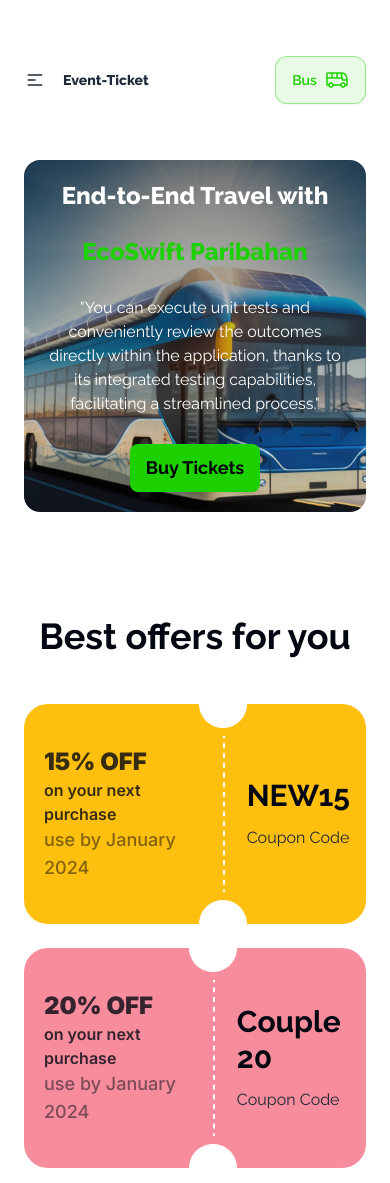
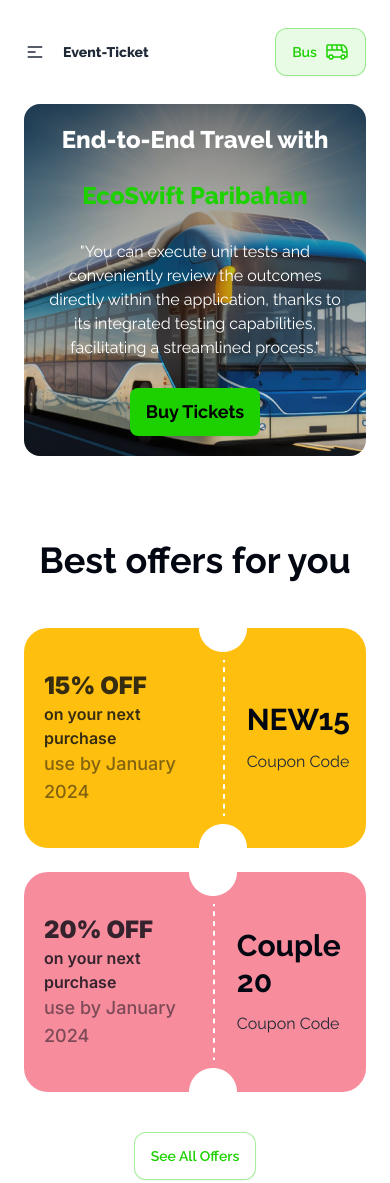
Before and after one commit to Nujat-Zaman-Chowdhury/Assignment-5, a plain HTML site: page index.html in a window 390 px wide. Shown: the top 1183 px of the page. Drawn offline with nearby package versions, Linux system fonts and the light colour scheme.

Commit message:
finished

```diff
--- a/index.html
+++ b/index.html
@@ -36,7 +36,7 @@
 <body class="font-raleway">
     <header class="">
         <!-- navbar start-->
-        <nav class="container px-6 mx-auto py-12">
+        <nav class="container px-6 mx-auto py-5 lg:py-12">
             <div class="navbar bg-base-100 p-0">
                 <div class="navbar-start">
                   <div class="dropdown">
@@ -111,7 +111,7 @@
     <main class="">
 
         <!-- best offer section -->
-        <section class="container px-6 mx-auto py-12 mt-14 lg:mt-32">
+        <section class="container px-6 mx-auto py-7 lg:py-12 mt-14 lg:mt-32">
             <h2 class="text-center text-[#030712] font-bold text-4xl">Best offers for you</h2>
 
             <!-- coupon-code ticket left -->
```
